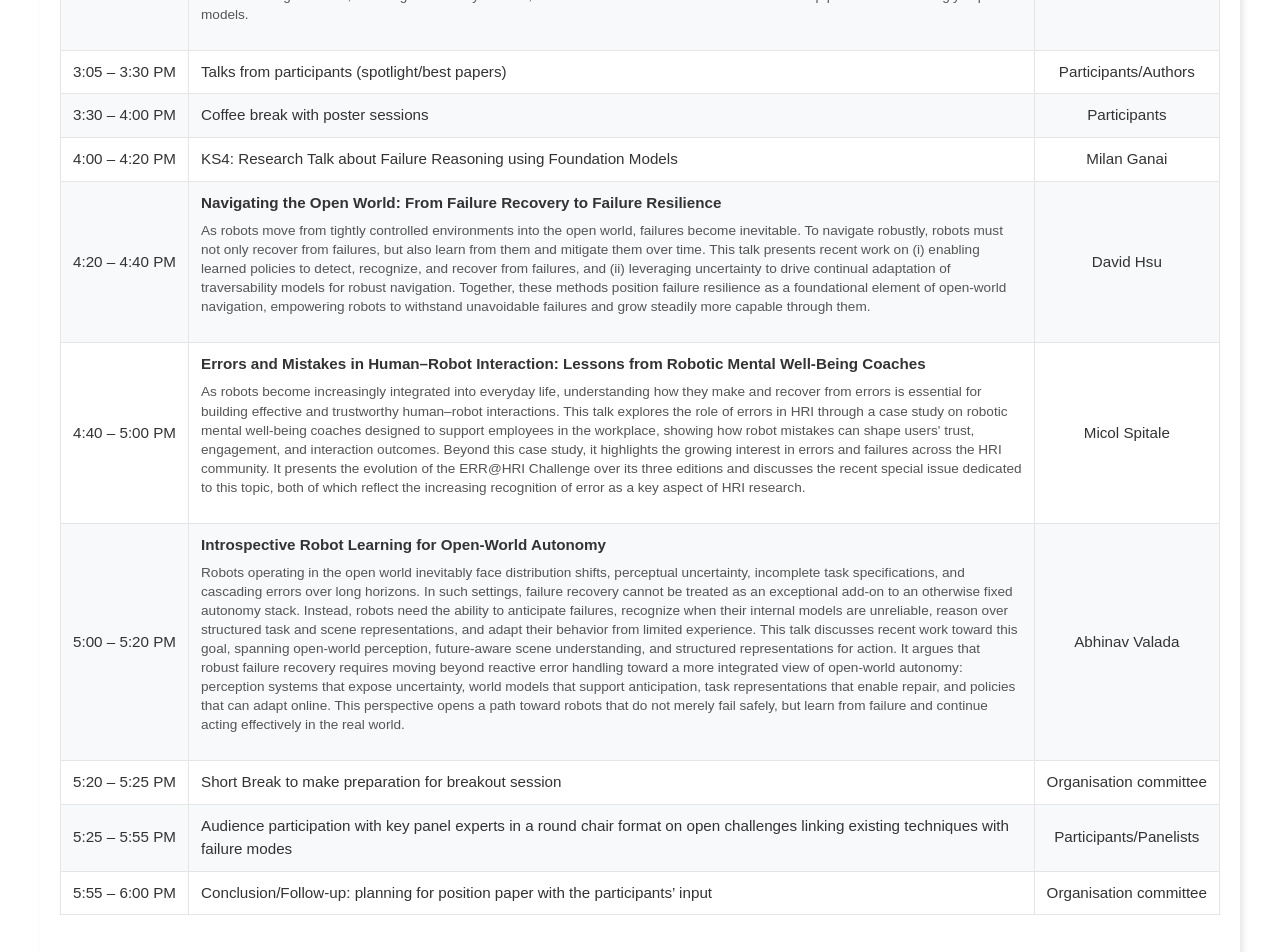
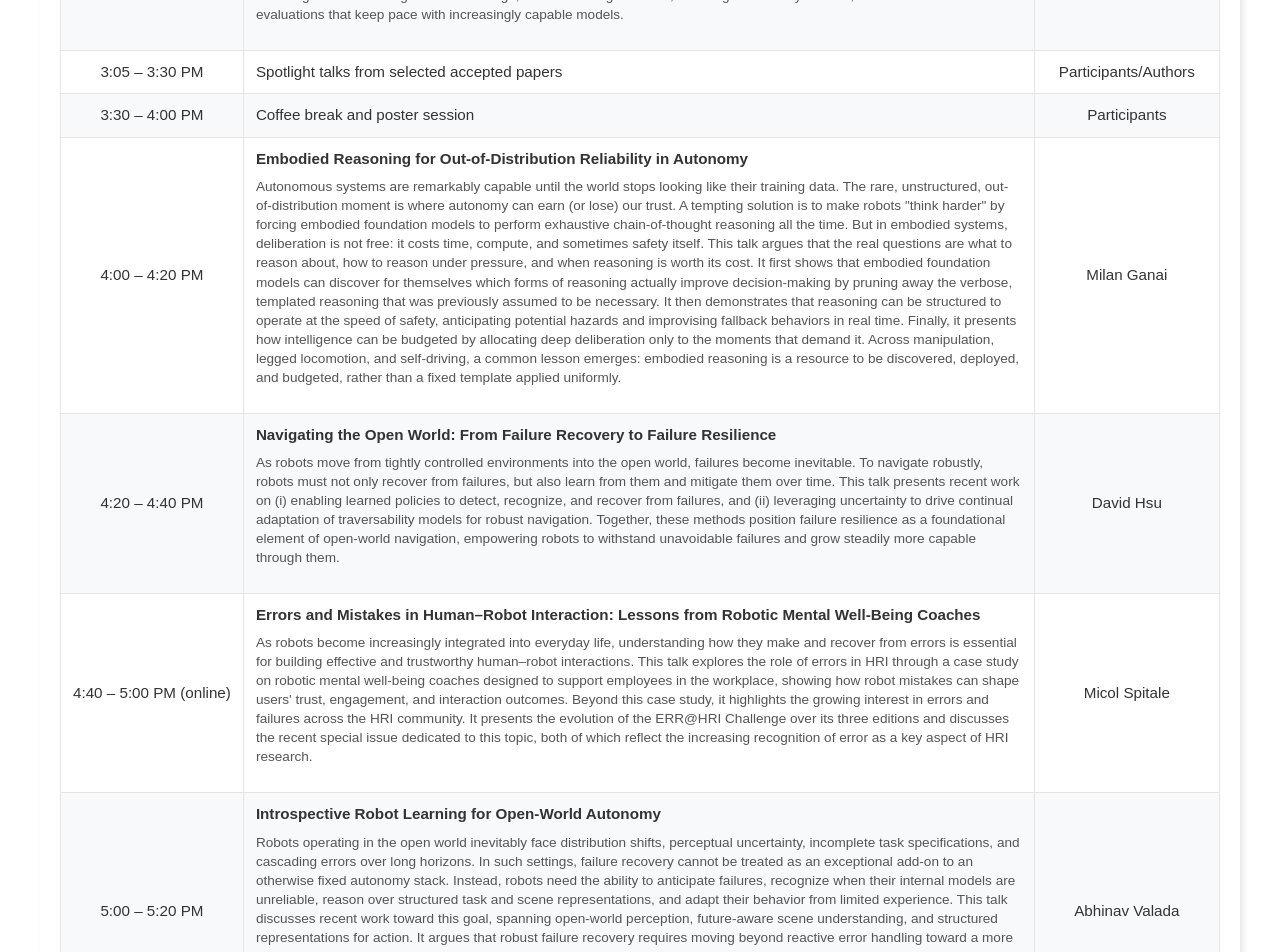
Before and after one commit to csiro-robotics/failure-recovery, a React (Vite) app: page /failure-recovery/schedule in a window 1280 px wide. Shown: the part 700-1652 px from the top of the page. Built offline with nearby package versions, Linux system fonts and the light colour scheme.

Commit message:
update schedule

```diff
--- a/src/pages/Schedule/Schedule.tsx
+++ b/src/pages/Schedule/Schedule.tsx
@@ -37,7 +37,7 @@ const Schedule: React.FC = () => {
               <td>2:25 – 2:45 PM</td>
               <td><strong>Robustness, Failure, and Recovery in Real-World Mobile Robot Perception and Action</strong>
                <p className={styles.abstract}>
-                Despite rapid advances in the age of physical AI, robustness and task success rates in the real world remain a central bottleneck of robotics. This talk presents recent work on Spatial AI that leverage complementary sensing modalities and explicit uncertainty representations to improve robustness and accuracy in robot perception. Furthermore, it shows how incorporating dynamical models enables robots to detect failures and recover from them, illustrated through autonomous drone applications. Finally, it discusses recent advances in learning robot actions directly from observing humans. Since transferring human skills to robots inevitably leads to initial failures, these methods enable efficient adaptation to robot embodiments, environments, and tasks using only a small number of demonstrations—leveraging both successful and failed attempts. </p></td>
+                Despite rapid advances in the age of physical AI, robustness and task success rates in the real world remain a central bottleneck of robotics. This talk presents recent work on Spatial AI that leverages complementary sensing modalities and explicit uncertainty representations to improve robustness and accuracy in robot perception. Furthermore, it shows how incorporating dynamical models enables robots to detect failures and recover from them, illustrated through autonomous drone applications. Finally, it discusses recent advances in learning robot actions directly from observing humans. Since transferring human skills to robots inevitably leads to initial failures, these methods enable efficient adaptation to robot embodiments, environments, and tasks using only a small number of demonstrations—leveraging both successful and failed attempts. </p></td>
               <td>Stefan Leutenegger</td>
             </tr>
 
@@ -53,19 +53,23 @@ Evaluating general-purpose robot policies rigorously remains one of robotics' ha
 
             <tr>
               <td>3:05 – 3:30 PM</td>
-              <td>Talks from participants (spotlight/best papers)</td>
+              <td>Spotlight talks from selected accepted papers</td>
               <td>Participants/Authors</td>
             </tr>
 
             <tr>
               <td>3:30 – 4:00 PM</td>
-              <td>Coffee break with poster sessions</td>
+              <td>Coffee break and poster session</td>
               <td>Participants</td>
             </tr>
 
             <tr>
               <td>4:00 – 4:20 PM</td>
-              <td>KS4: Research Talk about Failure Reasoning using Foundation Models</td>
+              <td><strong>Embodied Reasoning for Out-of-Distribution Reliability in Autonomy</strong>
+                <p className={styles.abstract}>
+                    Autonomous systems are remarkably capable until the world stops looking like their training data. The rare, unstructured, out-of-distribution moment is where autonomy can earn (or lose) our trust. A tempting solution is to make robots "think harder" by forcing embodied foundation models to perform exhaustive chain-of-thought reasoning all the time. But in embodied systems, deliberation is not free: it costs time, compute, and sometimes safety itself. This talk argues that the real questions are what to reason about, how to reason under pressure, and when reasoning is worth its cost. It first shows that embodied foundation models can discover for themselves which forms of reasoning actually improve decision-making by pruning away the verbose, templated reasoning that was previously assumed to be necessary. It then demonstrates that reasoning can be structured to operate at the speed of safety, anticipating potential hazards and improvising fallback behaviors in real time. Finally, it presents how intelligence can be budgeted by allocating deep deliberation only to the moments that demand it. Across manipulation, legged locomotion, and self-driving, a common lesson emerges: embodied reasoning is a resource to be discovered, deployed, and budgeted, rather than a fixed template applied uniformly.
+                 </p>
+              </td>
               <td>Milan Ganai</td>
             </tr>
 
@@ -80,7 +84,7 @@ Evaluating general-purpose robot policies rigorously remains one of robotics' ha
             </tr>
 
             <tr>
-              <td>4:40 – 5:00 PM</td>
+              <td>4:40 – 5:00 PM (online)</td>
               <td><strong>Errors and Mistakes in Human–Robot Interaction: Lessons from Robotic Mental Well-Being Coaches</strong>
                 <p className={styles.abstract}>
                     As robots become increasingly integrated into everyday life, understanding how they make and recover from errors is essential for building effective and trustworthy human–robot interactions. This talk explores the role of errors in HRI through a case study on robotic mental well-being coaches designed to support employees in the workplace, showing how robot mistakes can shape users' trust, engagement, and interaction outcomes.
@@ -102,19 +106,19 @@ Evaluating general-purpose robot policies rigorously remains one of robotics' ha
 
             <tr>
               <td>5:20 – 5:25 PM</td>
-              <td>Short Break to make preparation for breakout session</td>
+              <td>Short break to prepare for the breakout session</td>
               <td>Organisation committee</td>
             </tr>
 
             <tr>
               <td>5:25 – 5:55 PM</td>
-              <td>Audience participation with key panel experts in a round chair format on open challenges linking existing techniques with failure modes</td>
+              <td>Panel discussion with invited speakers and audience on open challenges in failure detection, reasoning, and recovery</td>
               <td>Participants/Panelists</td>
             </tr>
 
             <tr>
               <td>5:55 – 6:00 PM</td>
-              <td>Conclusion/Follow-up: planning for position paper with the participants’ input</td>
+              <td>Closing remarks and discussion for a community position paper</td>
               <td>Organisation committee</td>
             </tr>
           </tbody>
```
